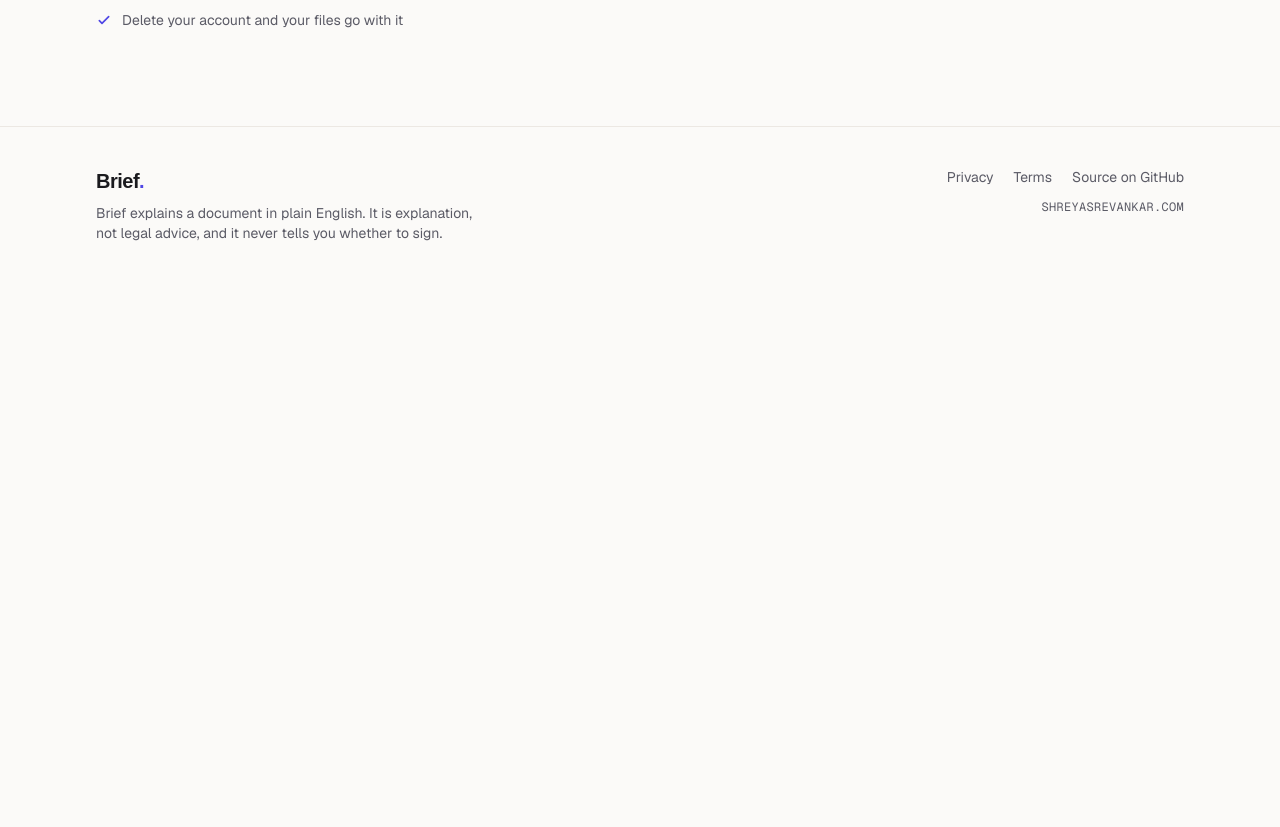
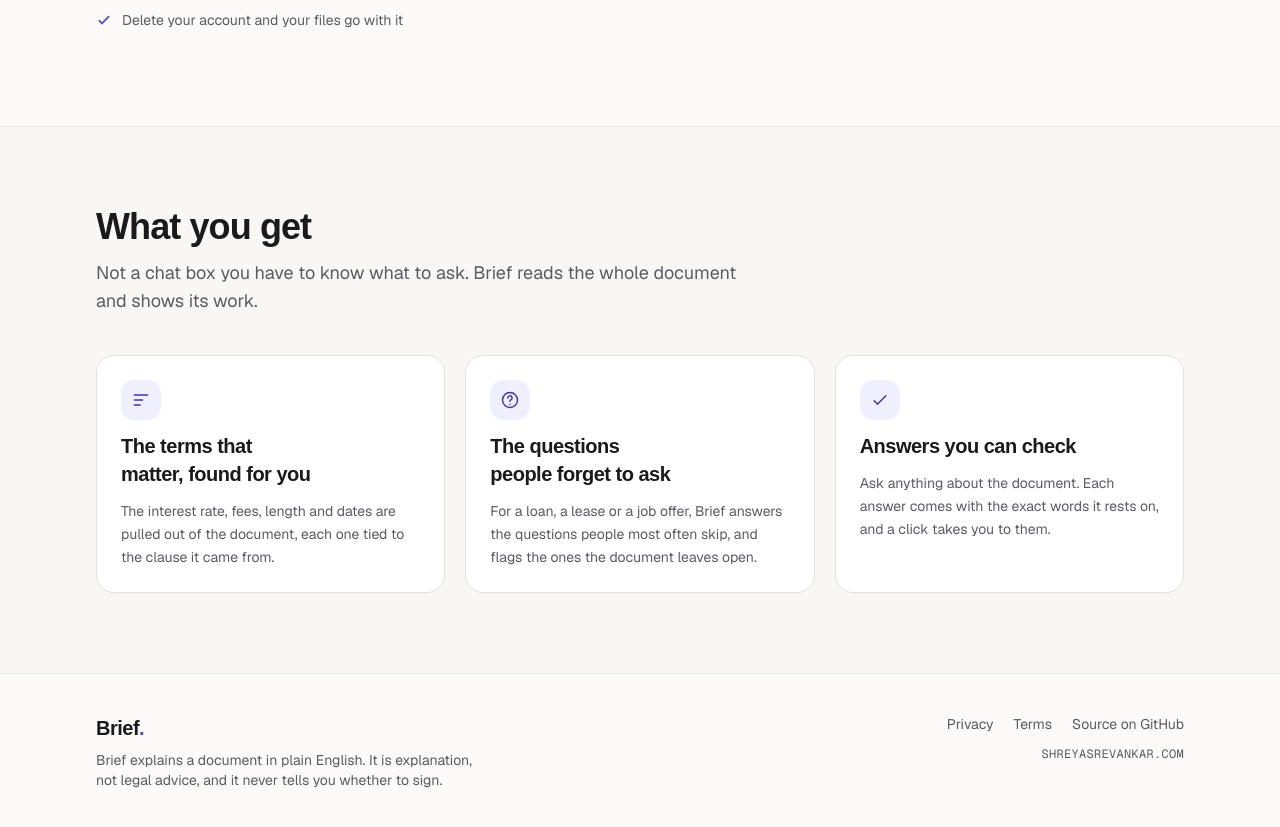
Before and after one commit to iamshrey10/Brief, a Next.js app in the folder web/: page / in a window 1280 px wide. Shown: the part 567-1394 px from the top of the page. Before the commit the page ends 850 px from the top, so only its background shows below. Built offline with nearby package versions, Linux system fonts and the light colour scheme; no server answers; a web font is replaced by a local one.

Commit message:
Add a What you get section to the landing page: three cards for the terms, the questions and the checkable answers, each describing something built

```diff
--- a/web/app/page.tsx
+++ b/web/app/page.tsx
@@ -1,5 +1,6 @@
 import { auth } from "@/auth";
 import { LandingHero } from "@/components/landing-hero";
+import { LandingFeatures } from "@/components/landing-features";
 import { SiteFooter } from "@/components/site-footer";
 import { SiteHeader } from "@/components/site-header";
 
@@ -13,6 +14,7 @@ export default async function Home() {
       <div className="flex flex-1 items-center">
         <LandingHero signedIn={signedIn} />
       </div>
+      <LandingFeatures />
       <SiteFooter />
     </div>
   );
--- /dev/null
+++ b/web/components/landing-features.tsx
@@ -0,0 +1,81 @@
+import type { ReactNode } from "react";
+
+type Feature = { title: string; body: string; icon: ReactNode };
+
+function Icon({ children }: { children: ReactNode }) {
+  return (
+    <svg
+      viewBox="0 0 24 24"
+      fill="none"
+      aria-hidden="true"
+      className="h-5 w-5"
+      stroke="currentColor"
+      strokeWidth={1.75}
+      strokeLinecap="round"
+      strokeLinejoin="round"
+    >
+      {children}
+    </svg>
+  );
+}
+
+/** What Brief does today, in the words the rest of the site uses. Nothing here is planned and not built. */
+export const FEATURES: Feature[] = [
+  {
+    title: "The terms that matter, found for you",
+    body: "The interest rate, fees, length and dates are pulled out of the document, each one tied to the clause it came from.",
+    icon: (
+      <Icon>
+        <path d="M4 6h16M4 12h10M4 18h7" />
+      </Icon>
+    ),
+  },
+  {
+    title: "The questions people forget to ask",
+    body: "For a loan, a lease or a job offer, Brief answers the questions people most often skip, and flags the ones the document leaves open.",
+    icon: (
+      <Icon>
+        <circle cx="12" cy="12" r="9" />
+        <path d="M9.5 9.5a2.5 2.5 0 1 1 3.5 2.3c-.7.4-1 .9-1 1.7M12 17h.01" />
+      </Icon>
+    ),
+  },
+  {
+    title: "Answers you can check",
+    body: "Ask anything about the document. Each answer comes with the exact words it rests on, and a click takes you to them.",
+    icon: (
+      <Icon>
+        <path d="M5 13l4 4L19 7" />
+      </Icon>
+    ),
+  },
+];
+
+/** Three things Brief does, as cards. The section's id is what the top bar's link jumps to. */
+export function LandingFeatures() {
+  return (
+    <section id="features" aria-labelledby="features-heading" className="border-t border-border/70 bg-secondary/40">
+      <div className="mx-auto w-full max-w-6xl px-6 py-16 md:px-8 md:py-20">
+        <div className="max-w-2xl">
+          <h2 id="features-heading" className="text-3xl font-semibold tracking-tight text-foreground md:text-4xl">
+            What you get
+          </h2>
+          <p className="mt-3 text-lg text-muted-foreground">
+            Not a chat box you have to know what to ask. Brief reads the whole document and shows its work.
+          </p>
+        </div>
+        <ul className="mt-10 grid gap-5 md:grid-cols-3">
+          {FEATURES.map((feature) => (
+            <li key={feature.title} className="flex flex-col gap-3 rounded-2xl border border-border bg-card p-6">
+              <span className="flex h-10 w-10 items-center justify-center rounded-xl bg-accent text-accent-foreground">
+                {feature.icon}
+              </span>
+              <h3 className="text-xl font-semibold tracking-tight text-balance text-foreground">{feature.title}</h3>
+              <p className="text-sm leading-relaxed text-muted-foreground">{feature.body}</p>
+            </li>
+          ))}
+        </ul>
+      </div>
+    </section>
+  );
+}
```
Also changed, not shown: 1 other file (tests, documents, lock files or other folders).
